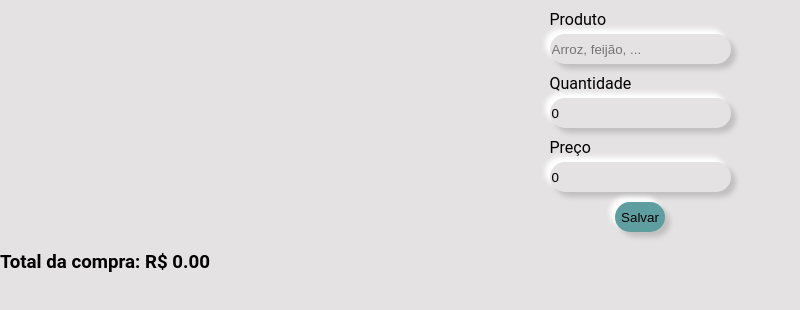
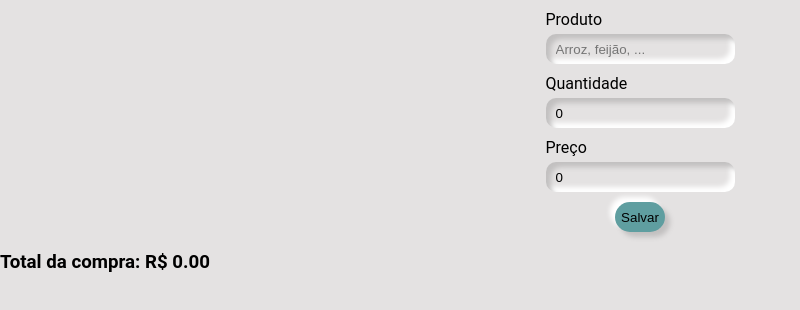
Before and after one commit to muniz95/compra-do-mes, a React (Create React App) app: page / in a window 1280 px wide. Shown: the top 310 px of the page, without its empty margins (0-800 px from the left). Built offline with nearby package versions, Linux system fonts and the light colour scheme.

Commit message:
Afundamento dos inputs

```diff
--- a/src/index.scss
+++ b/src/index.scss
@@ -15,16 +15,17 @@ body {
 
 input {
   height: 30px;
+  padding-left: 10px;
   margin-top: 5px;
   border-style: none;
+  border-radius: 10px;
+  background: #e4e2e2;
+  box-shadow: inset 5px 5px 5px #c2c0c0,
+  inset -5px -5px 5px #ffffff;
 
   &[type=text]:focus {
     border-color: blue;
   }
-  border-radius: 34px;
-  background: #e4e2e2;
-  box-shadow:  5px 5px 5px #c2c0c0,
-              -5px -5px 5px #ffffff;
 }
 
 button {
```
